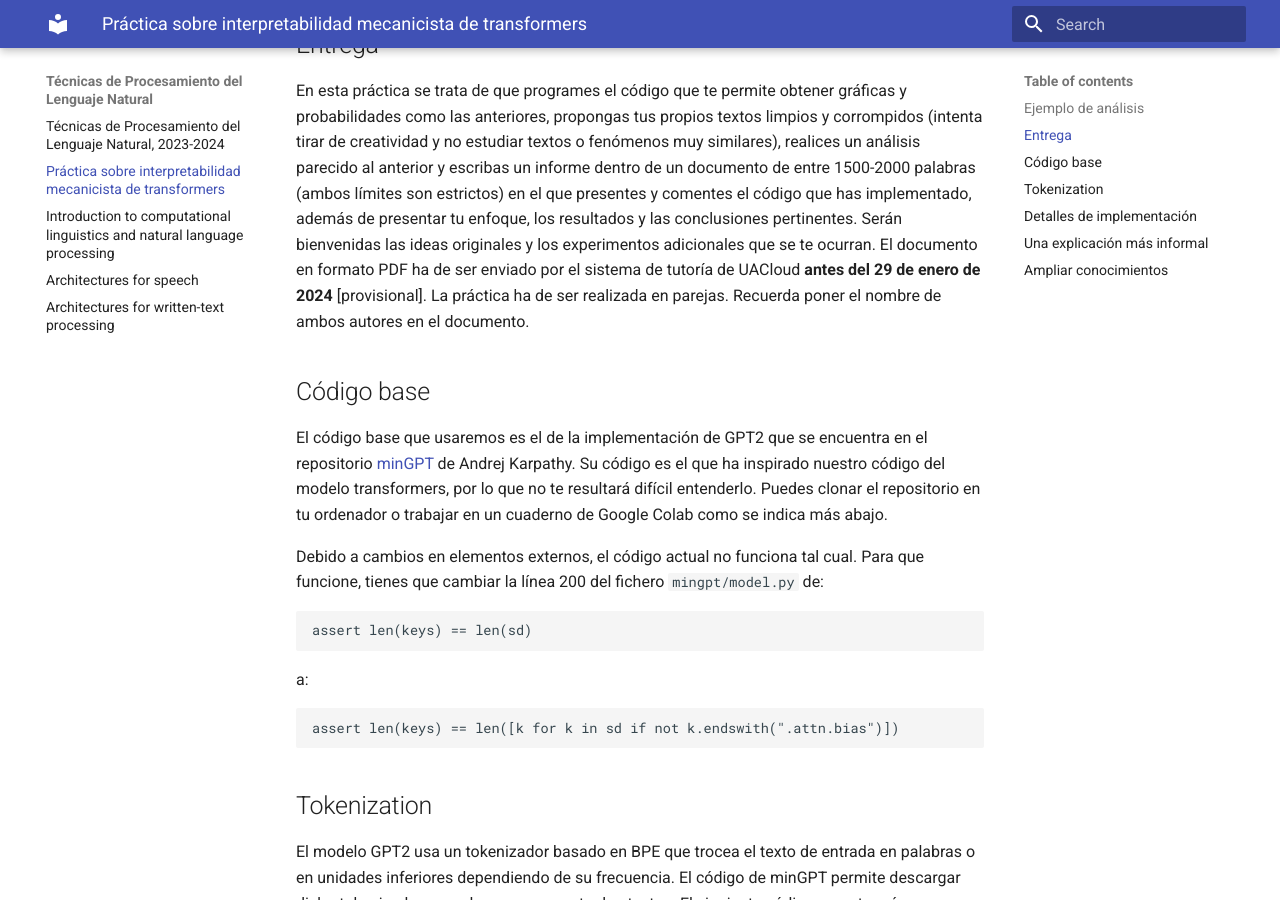
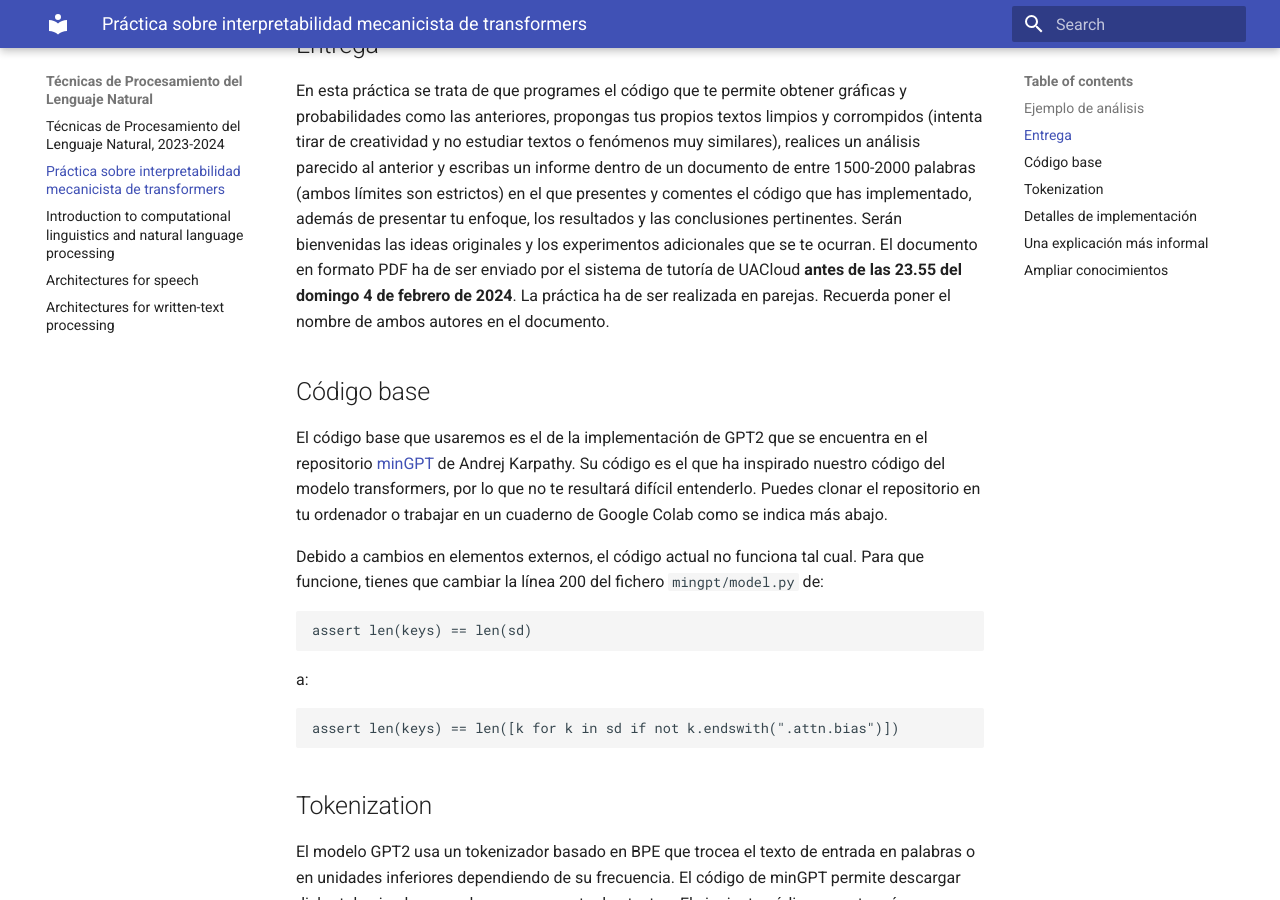
Before and after one commit to jaspock/tpln2324, an MkDocs documentation site: the page built from docs/assignment-interpretability.md, in a window 1280 px wide and 900 px high, scrolled down 3341 px. Built offline with MkDocs 1.6.1 and Material for MkDocs 9.7.7, drawn with Linux system fonts in a browser that asks for light colours.

Commit message:
Fecha de entrega

```diff
--- a/docs/assignment-interpretability.md
+++ b/docs/assignment-interpretability.md
@@ -47,7 +47,7 @@ Algunos textos corrompidos adicionales que puede ser interesante explorar son, p
 
 ## Entrega
 
-En esta práctica se trata de que programes el código que te permite obtener gráficas y probabilidades como las anteriores, propongas tus propios textos limpios y corrompidos (intenta tirar de creatividad y no estudiar textos o fenómenos muy similares), realices un análisis parecido al anterior y escribas un informe dentro de un documento de entre 1500-2000 palabras (ambos límites son estrictos) en el que presentes y comentes el código que has implementado, además de presentar tu enfoque, los resultados y las conclusiones pertinentes. Serán bienvenidas las ideas originales y los experimentos adicionales que se te ocurran. El documento en formato PDF ha de ser enviado por el sistema de tutoría de UACloud **antes del 29 de enero de 2024** [provisional]. La práctica ha de ser realizada en parejas. Recuerda poner el nombre de ambos autores en el documento.
+En esta práctica se trata de que programes el código que te permite obtener gráficas y probabilidades como las anteriores, propongas tus propios textos limpios y corrompidos (intenta tirar de creatividad y no estudiar textos o fenómenos muy similares), realices un análisis parecido al anterior y escribas un informe dentro de un documento de entre 1500-2000 palabras (ambos límites son estrictos) en el que presentes y comentes el código que has implementado, además de presentar tu enfoque, los resultados y las conclusiones pertinentes. Serán bienvenidas las ideas originales y los experimentos adicionales que se te ocurran. El documento en formato PDF ha de ser enviado por el sistema de tutoría de UACloud **antes de las 23.55 del domingo 4 de febrero de 2024**. La práctica ha de ser realizada en parejas. Recuerda poner el nombre de ambos autores en el documento.
 
 ## Código base
 
```
